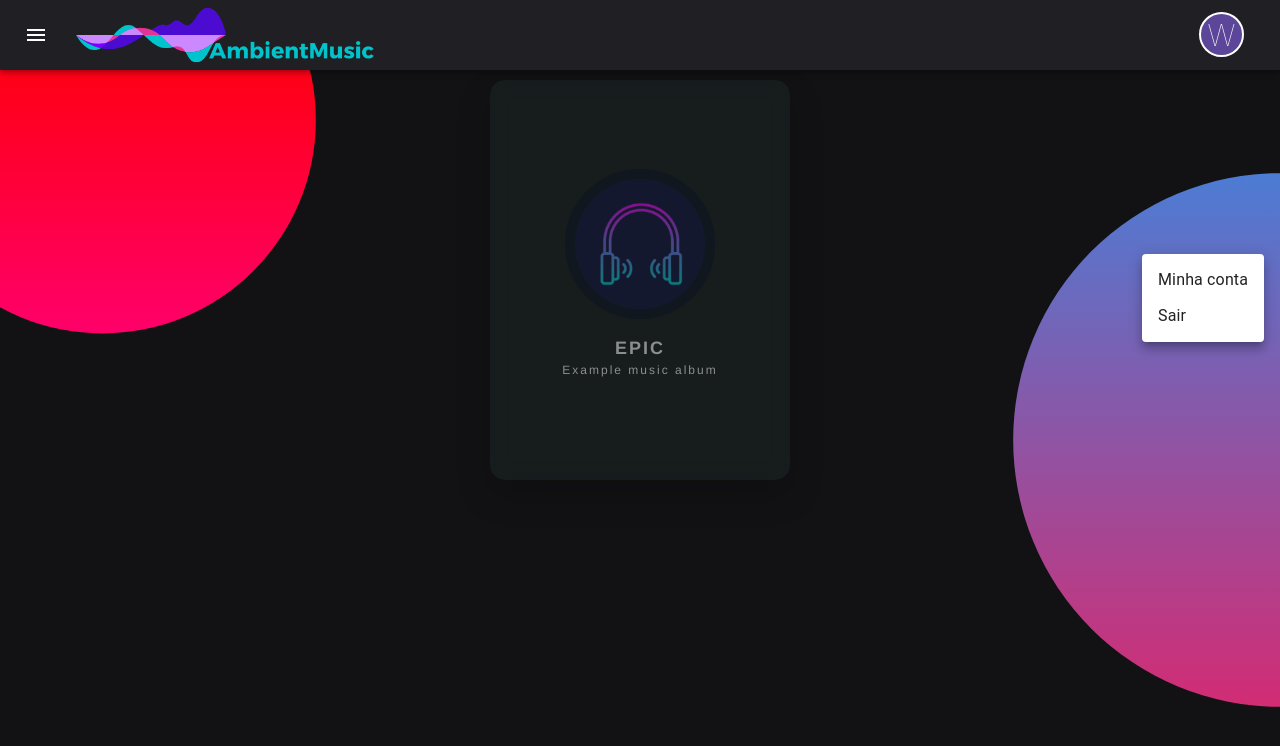
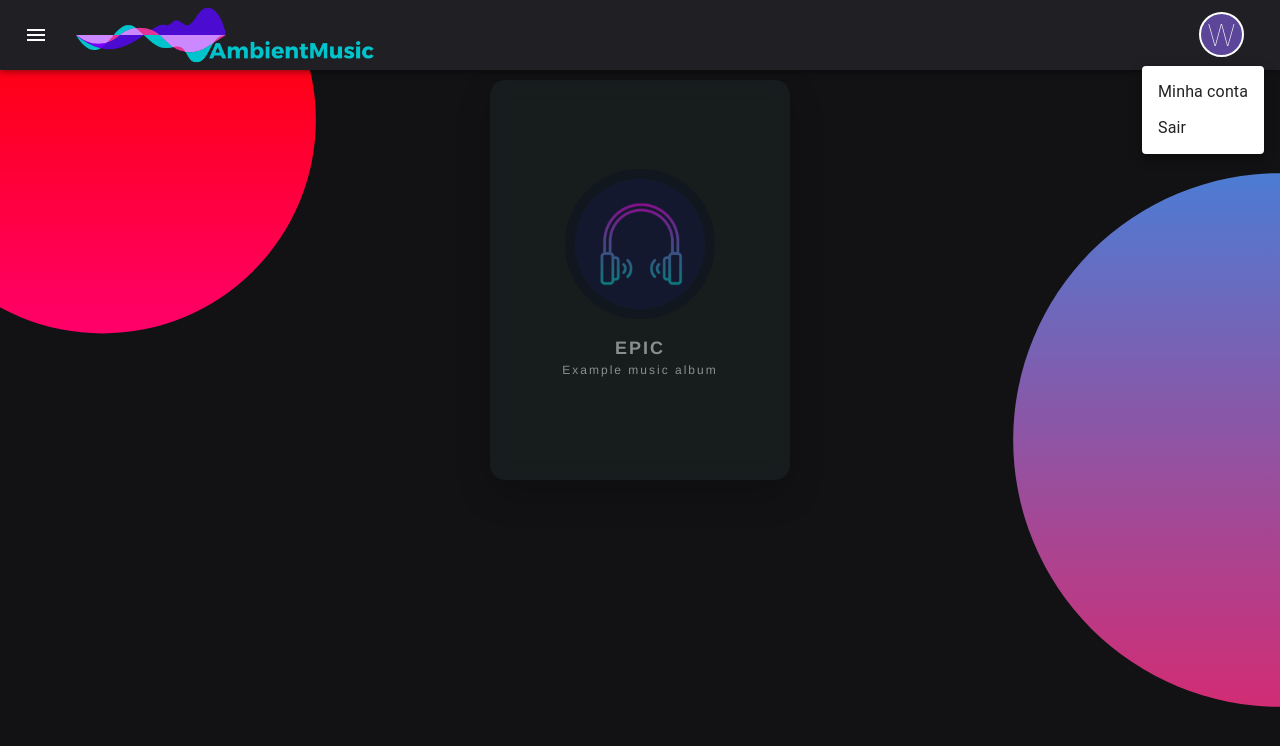
Before and after one commit to WilsonCaetanojr/ambient-music-web, a React (Create React App) app: page /homepage in a window 1280 px wide. Both pictures are taken after a click on the button "account of current user". Shown: the top 746 px of the page. Built offline with nearby package versions, Linux system fonts and the light colour scheme.

Commit message:
Modifica estilização e estrutura da navbar

```diff
--- a/src/components/navbar/Navbar.jsx
+++ b/src/components/navbar/Navbar.jsx
@@ -6,12 +6,10 @@ import Toolbar from "@material-ui/core/Toolbar";
 import Typography from "@material-ui/core/Typography";
 import IconButton from "@material-ui/core/IconButton";
 import MenuIcon from "@material-ui/icons/Menu";
-import AccountCircle from "@material-ui/icons/AccountCircle";
 import MenuItem from "@material-ui/core/MenuItem";
 import Menu from "@material-ui/core/Menu";
 import Avatar from "@material-ui/core/Avatar";
 import "./navbar.css";
-import zIndex from "@material-ui/core/styles/zIndex";
 
 const useStyles = makeStyles(theme => ({
   menuButton: {
@@ -25,12 +23,9 @@ const useStyles = makeStyles(theme => ({
 export default function MenuAppBar() {
   const classes = useStyles();
   const [sidebar, setSidebar] = useContext(SidebarContext);
-  const [auth, setAuth] = React.useState(true);
-  const [openAvatar, setOpenAvatar] = React.useState(false);
   const [anchorEl, setAnchorEl] = React.useState(null);
-  //   const open = Boolean(anchorEl);
 
-  const handleMenu = event => {
+  const handleClick = event => {
     setAnchorEl(event.currentTarget);
   };
 
@@ -40,10 +35,7 @@ export default function MenuAppBar() {
 
   return (
     <div className="navRoot">
-      <AppBar
-        position="static"
-        style={{ backgroundColor: "#202024", height: 70 }}
-      >
+      <AppBar position="static" className="app-bar">
         <Toolbar>
           <IconButton
             edge="start"
@@ -54,28 +46,21 @@ export default function MenuAppBar() {
           >
             <MenuIcon className="menuIcon" />
           </IconButton>
-          <img
-            src="./logoNav.png"
-            style={{ width: "50%", maxWidth: 300 }}
-          ></img>
+          <img src="./logoNav.png" className="logo-nav"></img>
           <Typography variant="h6" className={classes.title}></Typography>
-          {auth && (
+
           <div>
             <IconButton
               aria-label="account of current user"
               aria-controls="menu-appbar"
               aria-haspopup="true"
-                onClick={() => setOpenAvatar(!openAvatar)}
+              onClick={handleClick}
               color="inherit"
             >
               <Avatar
+                aria-controls="simple-menu"
+                aria-haspopup="true"
                 className="avatar"
-                  style={{
-                    backgroundColor: "#5b4699",
-                    width: 45,
-                    height: 45,
-                    border: "solid 2px white"
-                  }}
               >
                 <label className="labelAvatar">
                   {"user" && "user.Nome"
@@ -84,26 +69,19 @@ export default function MenuAppBar() {
                 </label>
               </Avatar>
             </IconButton>
+
             <Menu
-                id="menu-appbar"
+              id="simple-menu"
+              className="nav-menu-avartar"
               anchorEl={anchorEl}
-                anchorOrigin={{
-                  vertical: "top",
-                  horizontal: "right"
-                }}
               keepMounted
-                transformOrigin={{
-                  vertical: "top",
-                  horizontal: "right"
-                }}
-                open={openAvatar}
+              open={Boolean(anchorEl)}
               onClose={handleClose}
             >
               <MenuItem onClick={handleClose}>Minha conta</MenuItem>
               <MenuItem onClick={handleClose}>Sair</MenuItem>
             </Menu>
           </div>
-          )}
         </Toolbar>
       </AppBar>
     </div>
--- a/src/components/navbar/navbar.css
+++ b/src/components/navbar/navbar.css
@@ -3,7 +3,7 @@
   position: fixed;
   width: 100%;
   top: 0px;
-  z-index: 9999;
+  z-index: 1300;
 }
 
 .labelAvatar {
@@ -13,12 +13,23 @@
   font-weight: 100;
 }
 
-/* .menuIcon {
-  display: none !important;
-} */
-/*
-@media (max-width: 800px) {
-  .menuIcon {
-    display: flex !important;
-  }
-} */
+.app-bar {
+  background-color: #202024 !important;
+  height: 70px;
+}
+
+.logo-nav {
+  width: 50%;
+  max-width: 300px;
+}
+
+.avatar {
+  background-color: #5b4699 !important;
+  width: 45px !important;
+  height: 45px !important;
+  border: solid 2px white;
+}
+
+.nav-menu-avartar {
+  margin-top: 50px;
+}
```
Lines whose indentation alone changed are shown as unchanged.
